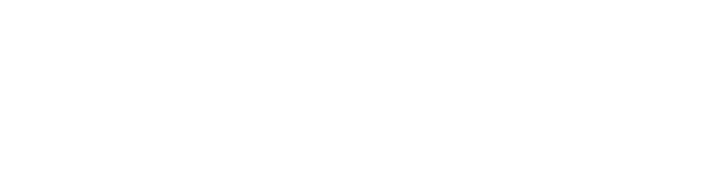
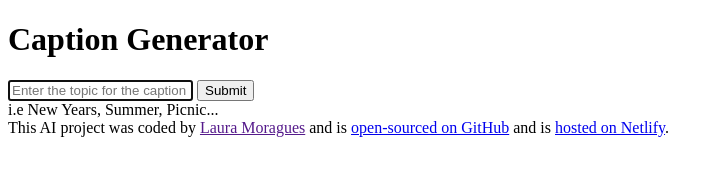
Before and after one commit to llmh3624/captions-form-generator, a plain HTML site: page index.html in a window 1280 px wide. Shown: the whole page, without its empty margins (0-723 px from the left). Drawn offline with Linux system fonts and the light colour scheme.

Commit message:
Added HTML outline

```diff
--- a/index.html
+++ b/index.html
@@ -1,11 +1,45 @@
 <!DOCTYPE html>
 <html lang="en">
-<head>
-    <meta charset="UTF-8">
-    <meta name="viewport" content="width=device-width, initial-scale=1.0">
+  <head>
+    <meta charset="UTF-8" />
+    <meta name="viewport" content="width=device-width, initial-scale=1.0" />
     <title>Caption Generator</title>
-</head>
-<body>
-
-</body>
+  </head>
+  <body>
+    <header>
+      <h1>Caption Generator</h1>
+    </header>
+    <main>
+      <div class="form-container">
+        <form id="caption-generator-form">
+          <input
+            type="text"
+            placeholder="Enter the topic for the caption"
+            autofocus
+            required
+            autocomplete="off"
+            class="instructions"
+            id="user-instructions"
+          />
+          <input type="submit" class="submit-button" />
+        </form>
+        <div class="example">i.e New Years, Summer, Picnic...</div>
+        <div id="caption" class="hidden"></div>
+      </div>
+    </main>
+    <footer>
+      This AI project was coded by
+      <a href="" target="" _blank>Laura Moragues</a> and is
+      <a
+        href="https://github.com/llmh3624/french-poem-generator"
+        target="_blank"
+      >
+        open-sourced on GitHub</a
+      >
+      and is
+      <a href="https://caption-form-generator.netlify.app" target="_blank"
+        >hosted on Netlify</a
+      >.
+    </footer>
+  </body>
 </html>
```
